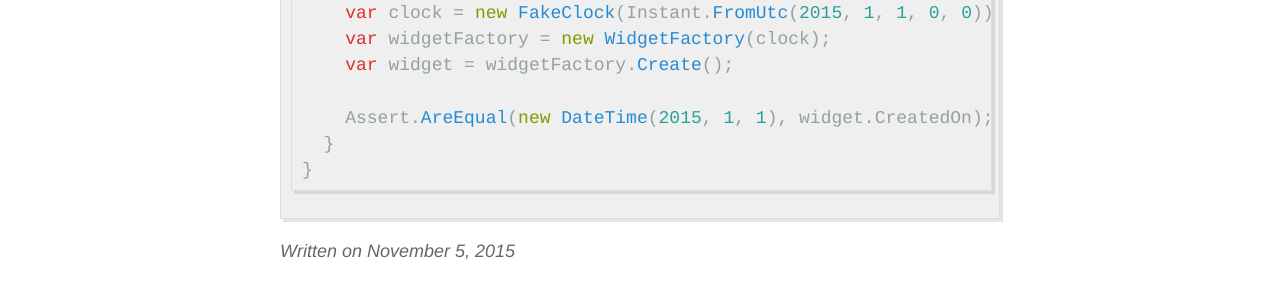
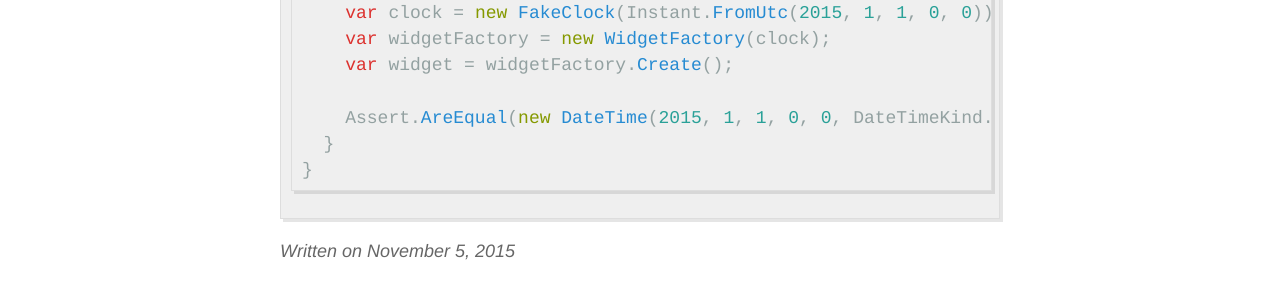
Before and after one commit to mortondev/mortondev.github.io, a Jekyll site: the page built from _posts/2015-11-05-unit-testing-datetime-now.md, in a window 1280 px wide. Shown: the part 1795-2095 px from the top of the page. Built offline with Jekyll 4.4.1, drawn with Linux system fonts in a browser that asks for light colours; Markdown is read by kramdown in place of the engine named in the settings; comment, search, counter and statistics services are not loaded.

Commit message:
DateTime for assertion is now in Utc format

````diff
--- a/_posts/2015-11-05-unit-testing-datetime-now.md
+++ b/_posts/2015-11-05-unit-testing-datetime-now.md
@@ -58,7 +58,7 @@ public class WidgetFactoryTests {
     var widgetFactory = new WidgetFactory(clock);
     var widget = widgetFactory.Create();
 
-    Assert.AreEqual(new DateTime(2015, 1, 1), widget.CreatedOn);
+    Assert.AreEqual(new DateTime(2015, 1, 1, 0, 0, DateTimeKind.Utc), widget.CreatedOn);
   }
 }
 ```
````
